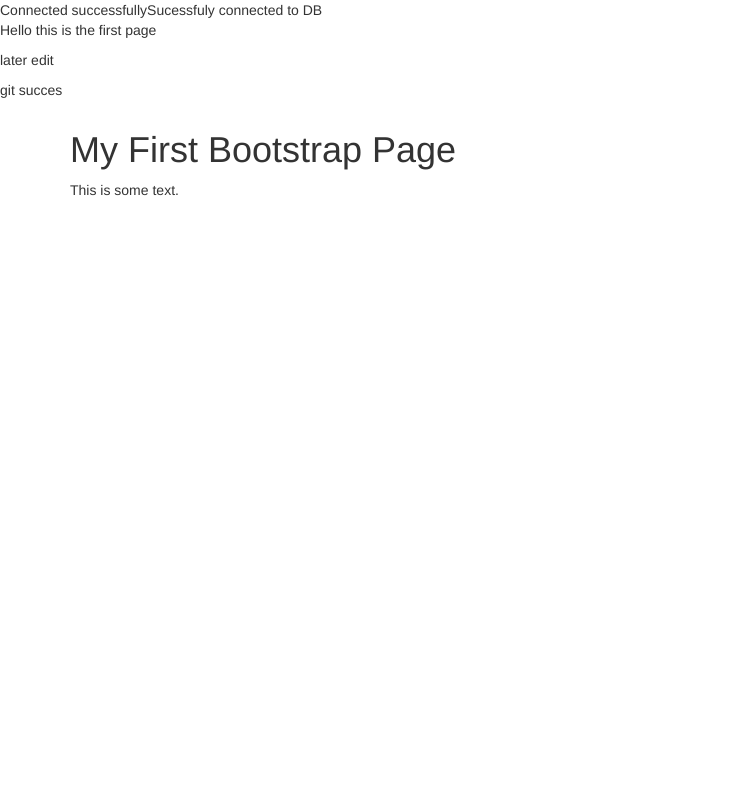
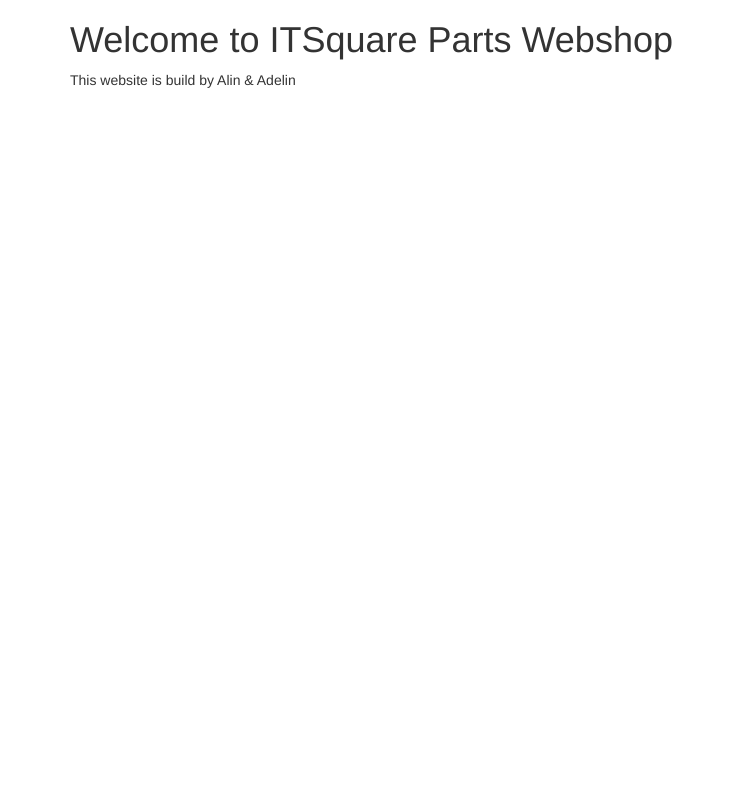
Before and after one commit to JaxonDvl/squareparts-web, a PHP site: page / in a window 1280 px wide. Shown: the whole page, without its empty margins (0-735 px from the left). Run offline with PHP 8.4, Linux system fonts and the light colour scheme.

Commit message:
remove junk text from homepage

```diff
--- a/connect.php
+++ b/connect.php
@@ -12,14 +12,16 @@ $conn = mysql_connect($servername, $username, $password);
 if (!$conn) {
     die("Connection failed: " . mysqli_connect_error());
 }
-echo "Connected successfully";
+$respconn="Sucessfuly connected to server";
+//echo "Connected successfully";
 
 $db_selected = mysql_select_db($database, $conn);
 if (!$db_selected) {
     die ('Can\'t use foo : ' . mysql_error());
 }
 else{
-    echo "Sucessfuly connected to DB";
+    //echo "Sucessfuly connected to DB";
 }
-echo $servername.$username;
+//echo $servername.$username;
+header('HTTP/ 200 Reason Phrase As You Wish');
 ?>
--- a/index.php
+++ b/index.php
@@ -18,12 +18,9 @@
     <script src="https://maxcdn.bootstrapcdn.com/bootstrap/3.3.6/js/bootstrap.min.js"></script>
 </head>
 <body>
-    <p>Hello this is the first page</p>
-<p>later edit</p>
-<p>git succes</p>
-<div class="container">
-  <h1>My First Bootstrap Page</h1>
-  <p>This is some text.</p>
-</div>
+    <div class="container">
+      <h1>Welcome to ITSquare Parts Webshop</h1>
+      <p>This website is build by Alin & Adelin</p>
+    </div>
 </body>
 </html>
```
